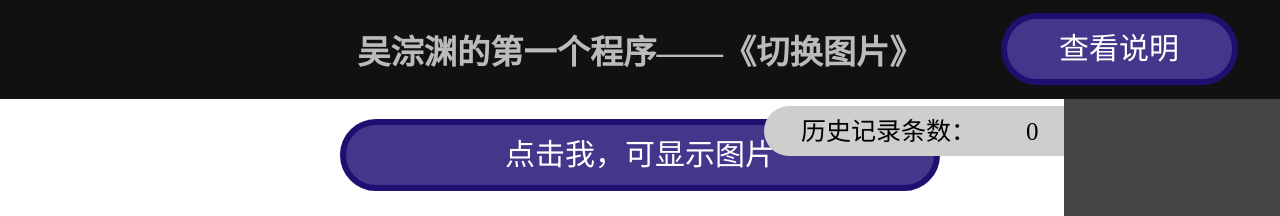
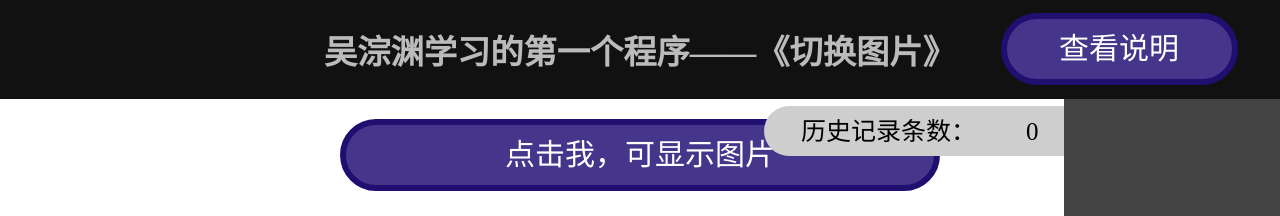
Before and after one commit to wulechuan/wulechuan-webapp-duan-duan-card-picker, a website: page 源代码/开始.html in a window 1280 px wide. Shown: the top 216 px of the page. Drawn offline with Linux system fonts and the light colour scheme.

Commit message:
文本修订。

```diff
--- a/源代码/开始.html
+++ b/源代码/开始.html
@@ -4,7 +4,7 @@
     <meta charset="UTF-8">
     <meta http-equiv="X-UA-Compatible" content="IE=edge">
     <meta name="viewport" content="width=device-width, initial-scale=1.0">
-    <title>吴淙渊的第一个程序——《切换图片》</title>
+    <title>吴淙渊学习的第一个程序——《切换图片》</title>
     <style>
         html,
         body {
@@ -342,7 +342,7 @@
     <header class="应用顶部内容块">
         <article>
             <section class="标题">
-                <h1>吴淙渊的第一个程序——《切换图片》</h1>
+                <h1>吴淙渊学习的第一个程序——《切换图片》</h1>
                 <button id="说明的开关按钮">查看说明</button>
             </section>
 
```
